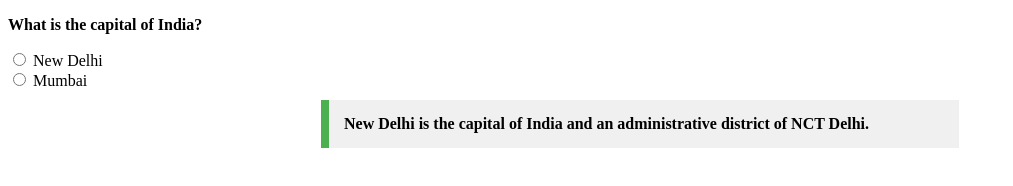
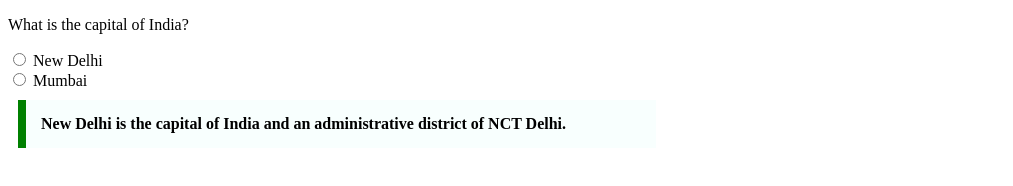
Before and after one commit to acciojob/trivia-accio-rajitha, a website: page main.html in a window 1280 px wide. Shown: the whole page, without its empty margins (0-1013 px from the left). Drawn offline with Linux system fonts and the light colour scheme.

Commit message:
created a submission

```diff
--- a/main.html
+++ b/main.html
@@ -12,19 +12,19 @@
 </script>
 	<div class="quiz-container">
         <div class="quiz-question">
-            <p><b>What is the capital of India?</b></p>
+            <p>What is the capital of India?</p>
         </div>
 
         <div class="quiz-options">
             <label>
-                <input type="radio" name="capital" value="new-delhi"> New Delhi
+                <input type="radio" value="new-delhi"> New Delhi
             </label><br>
             <label>
-                <input type="radio" name="capital" value="mumbai"> Mumbai
+                <input type="radio" value="mumbai"> Mumbai
             </label>
         </div>
     </div>
-	<blockquote>
+	<blockquote cite="https://en.wikipedia.org/wiki/New_Delhi" style ="max-width :600px; margin:10px; padding:15px;border-left:8px solid green;background-color:#f8fffe;font-weight:bold">
         New Delhi is the capital of India and an administrative district of NCT Delhi.
     </blockquote>
 
--- a/styles.css
+++ b/styles.css
@@ -1,18 +1,2 @@
 
 /* Your CSS Code here. */
-<style>
-        body {
-
-
-		}
-
-        blockquote {
-            font-weight: bold;
-			max-width: 600px;
-            margin: 10px auto;
-            padding: 15px;
-            border-left: 8px solid #4CAF50;
-            background-color: #f8fffe;
-			background-color: #f0f0f0;
-        }
-</style>
```
